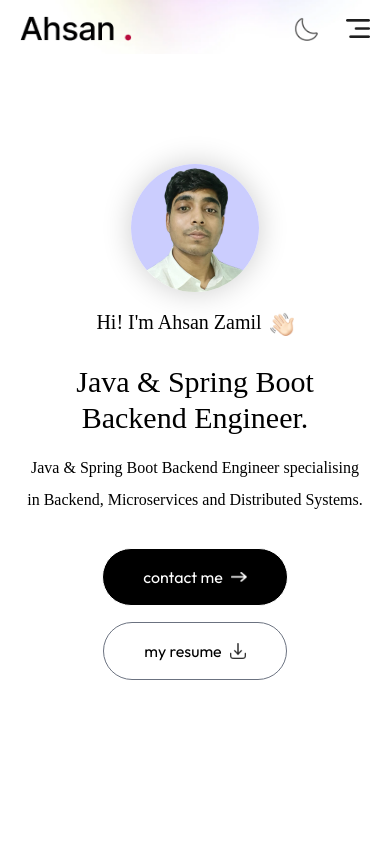
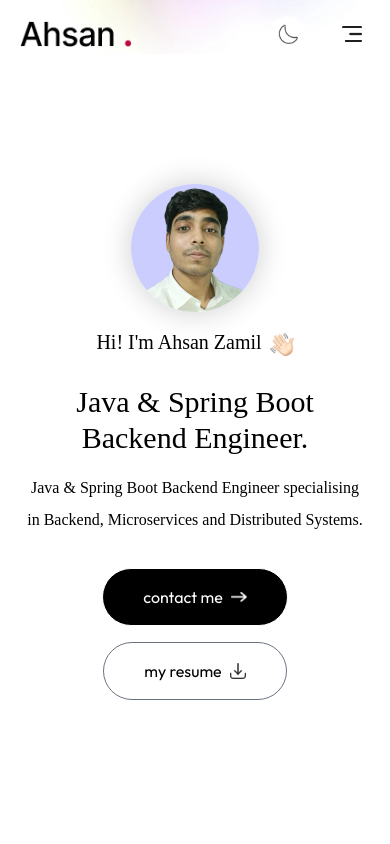
Before and after one commit to ahsan-zamil/portfolio, a Next.js app: page / in a window 390 px wide. Shown: the top 844 px of the page. Built offline with nearby package versions, Linux system fonts and the light colour scheme; a web font is replaced by a local one.

Commit message:
Fixed navbar buttons overlapping with profile picture on mobile

```diff
--- a/app/mobile-fix.js
+++ b/app/mobile-fix.js
@@ -24,6 +24,12 @@ document.addEventListener('DOMContentLoaded', function() {
         p.style.wordWrap = 'break-word';
         p.style.overflowWrap = 'break-word';
       });
+
+      // Fix navbar and header spacing issue
+      const headerContainer = document.querySelector('.h-screen');
+      if (headerContainer) {
+        headerContainer.style.paddingTop = '70px';
+      }
     }
   }
 
--- a/components/Header.jsx
+++ b/components/Header.jsx
@@ -5,7 +5,7 @@ import { motion } from "motion/react"
 
 const Header = () => {
   return (
-    <div className='w-11/12 max-w-3xl text-center mx-auto h-screen flex flex-col items-center justify-center gap-4 px-2'>
+    <div className='w-11/12 max-w-3xl text-center mx-auto h-screen flex flex-col items-center justify-center gap-4 px-2 pt-10 sm:pt-0'>
       <motion.div
       initial={{scale: 0}}
       whileInView={{scale: 1}}
--- a/components/Navbar.jsx
+++ b/components/Navbar.jsx
@@ -45,15 +45,15 @@ const Navbar = ({isDarkMode, setIsDarkMode}) => {
 
         <div className='flex items-center gap-4'>
 
-            <button onClick={()=> setIsDarkMode(prev => !prev)}>
-                <Image src={isDarkMode ? assets.sun_icon : assets.moon_icon} alt='' className='w-6' />
+            <button onClick={()=> setIsDarkMode(prev => !prev)} className="bg-white/80 dark:bg-darkHover/80 p-2 rounded-full">
+                <Image src={isDarkMode ? assets.sun_icon : assets.moon_icon} alt='' className='w-5' />
             </button>
 
             <a href="#contact" className='hidden lg:flex items-center gap-3 px-10 py-2.5 border border-gray-500 rounded-full ml-4 font-Ovo dark:border-white/50'>Contact
             <Image src={isDarkMode ? assets.arrow_icon_dark : assets.arrow_icon} alt="" className='w-3'/></a>
 
-            <button className='block md:hidden ml-3' onClick={openMenu}>
-            <Image src={isDarkMode ? assets.menu_white : assets.menu_black} alt='' className='w-6' />
+            <button className='block md:hidden ml-3 bg-white/80 dark:bg-darkHover/80 p-2 rounded-full' onClick={openMenu}>
+            <Image src={isDarkMode ? assets.menu_white : assets.menu_black} alt='' className='w-5' />
             </button>
         </div>
 
```
